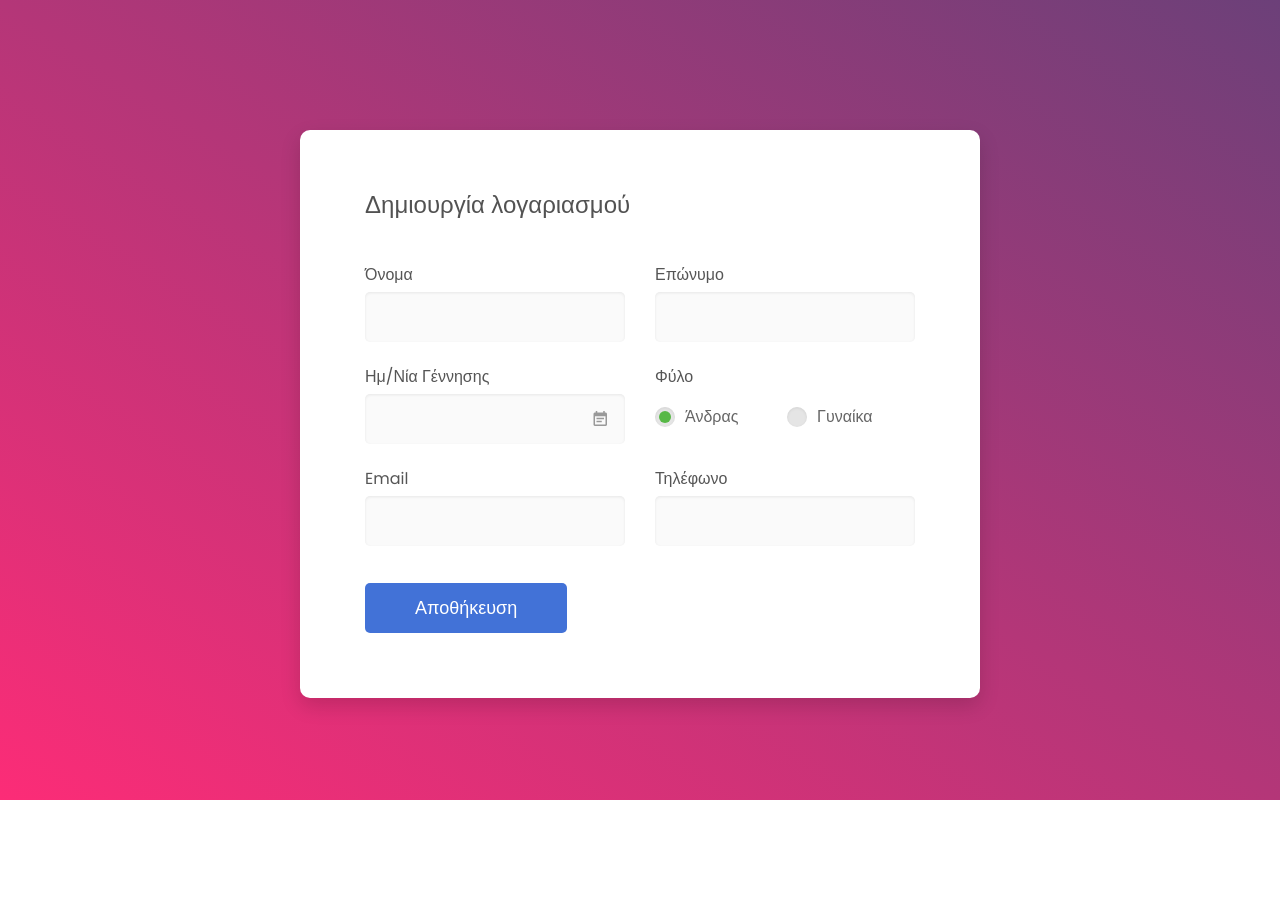
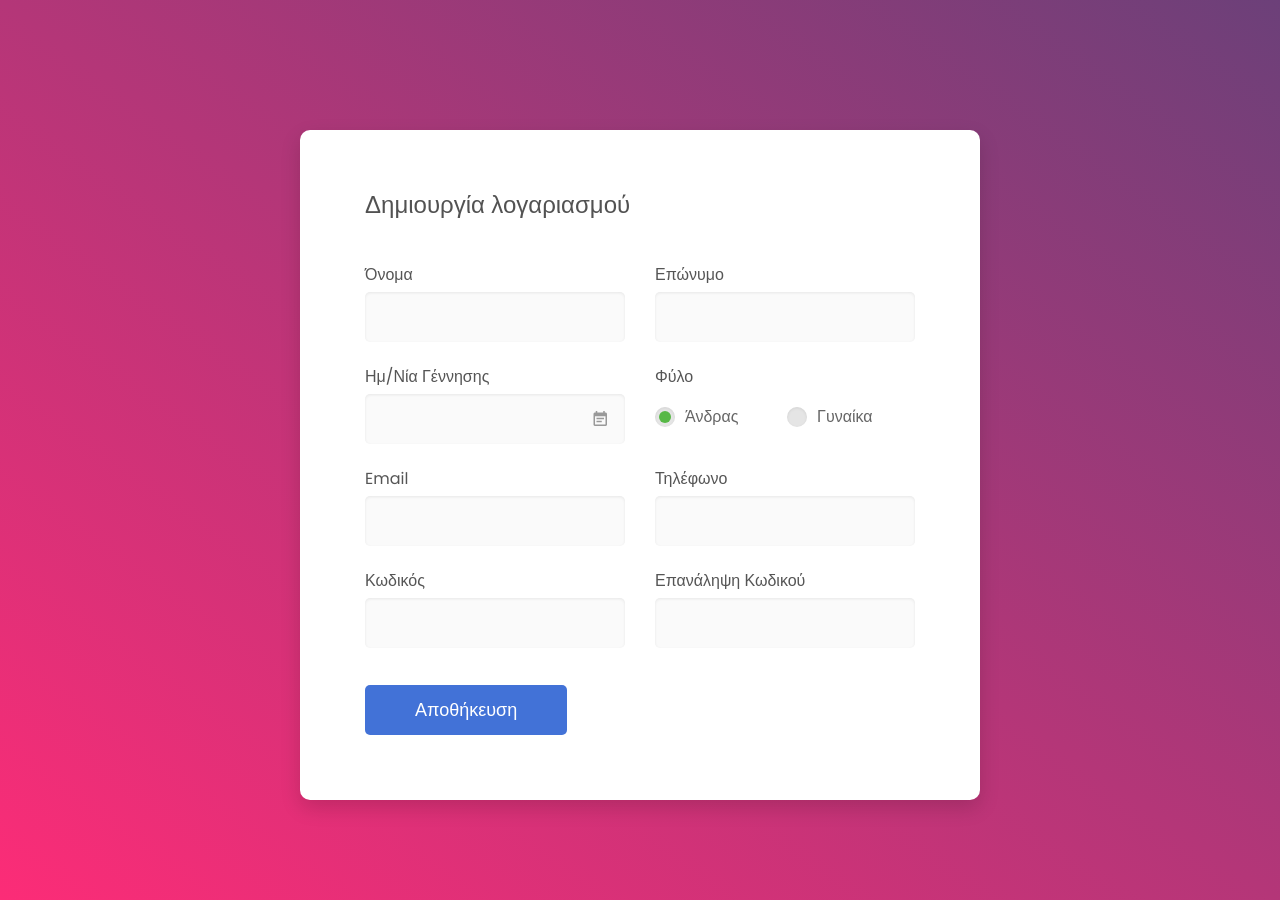
Before and after one commit to iarts/movieBOT, a PHP site: page /register.php in a window 1280 px wide. Before the commit the page ends 800 px from the top, so only its background shows below. Run offline with PHP 8.4, Linux system fonts and the light colour scheme.

Commit message:
edit register

```diff
--- a/register.php
+++ b/register.php
@@ -83,6 +83,20 @@
                                 </div>
                             </div>
                         </div>
+                        <div class="row row-space">
+                            <div class="col-2">
+                                <div class="input-group">
+                                    <label class="label">Κωδικός</label>
+                                    <input class="input--style-4" type="password" name="password">
+                                </div>
+                            </div>
+                            <div class="col-2">
+                                <div class="input-group">
+                                    <label class="label">Επανάληψη Κωδικού</label>
+                                    <input class="input--style-4" type="password" name="repeat_password">
+                                </div>
+                            </div>
+                        </div>
                         <div class="p-t-15">
                             <button class="btn btn--radius-2 btn--blue" type="submit">Αποθήκευση</button>
                         </div>
```
